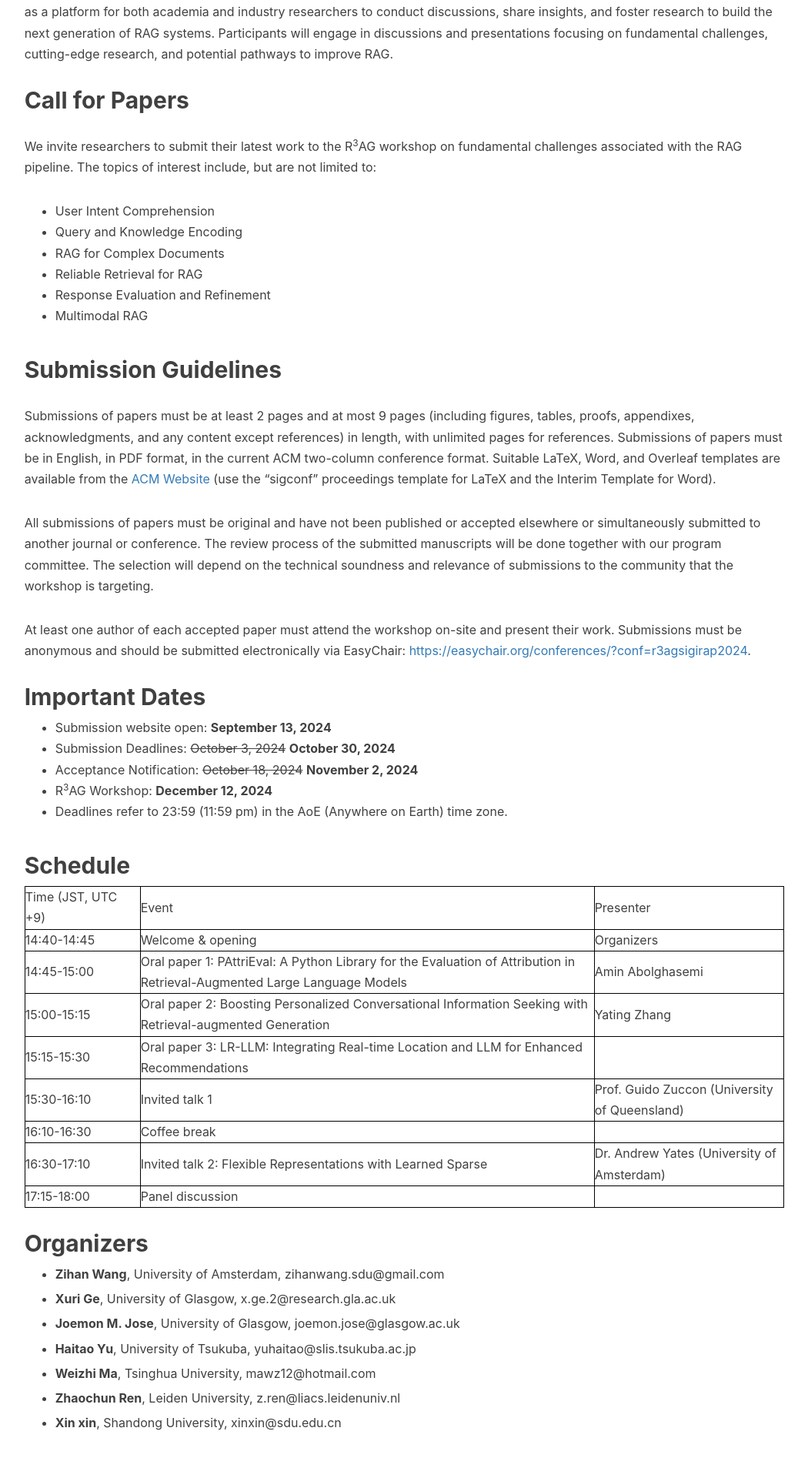
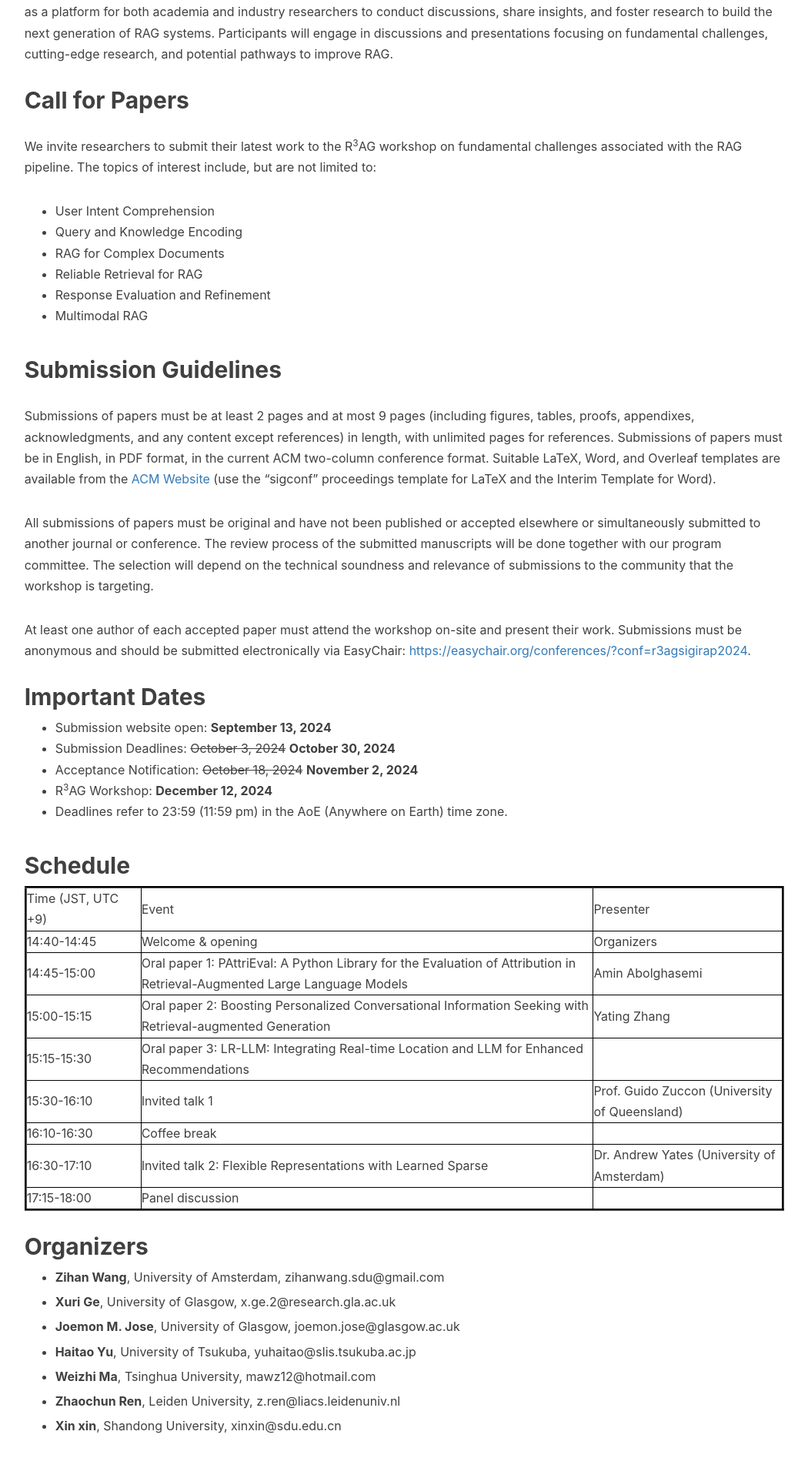
Before and after one commit to R3AG-SIGIR-AP/R3AG-SIGIR-AP.github.io, a Jekyll site: the page built from index.md, in a window 1280 px wide. Shown: the part 773-2680 px from the top of the page at 77% size, without its empty margins (90-1140 px from the left). Built offline with Jekyll 4.4.1, drawn with Linux system fonts in a browser that asks for light colours; nearby versions of some CDN libraries; our own code applies the rules of GitHub Pages for plain Markdown files.

Commit message:
Update index.md

```diff
--- a/index.md
+++ b/index.md
@@ -35,7 +35,7 @@ At least one author of each accepted paper must attend the workshop on-site and
 
 ## <a name='Schedule' style="color: inherit; text-decoration: none; text-align: center;"> Schedule </a>
 
-<table border="1" style="border-color: black;">
+<table border="3" style="border-color: black;">
     <tr>
         <td width="150">Time (JST, UTC +9)</td>
         <td>Event</td>
```
